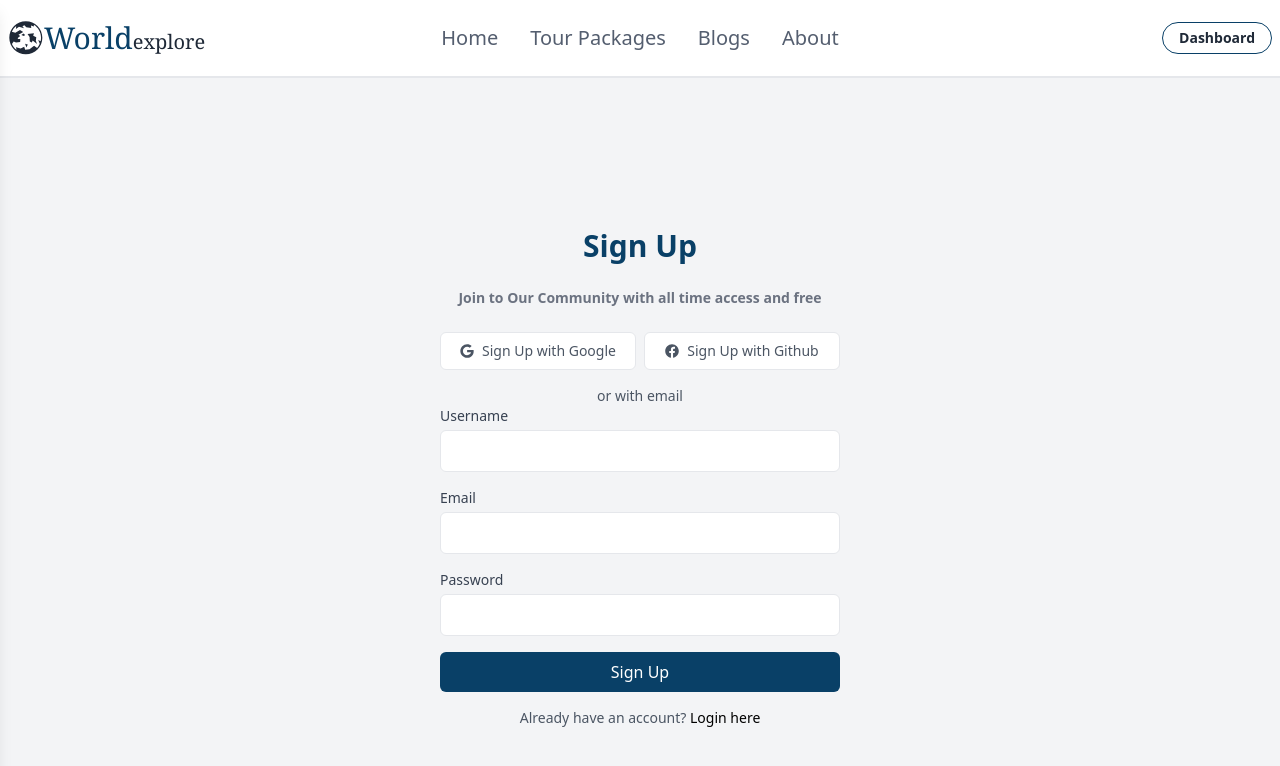
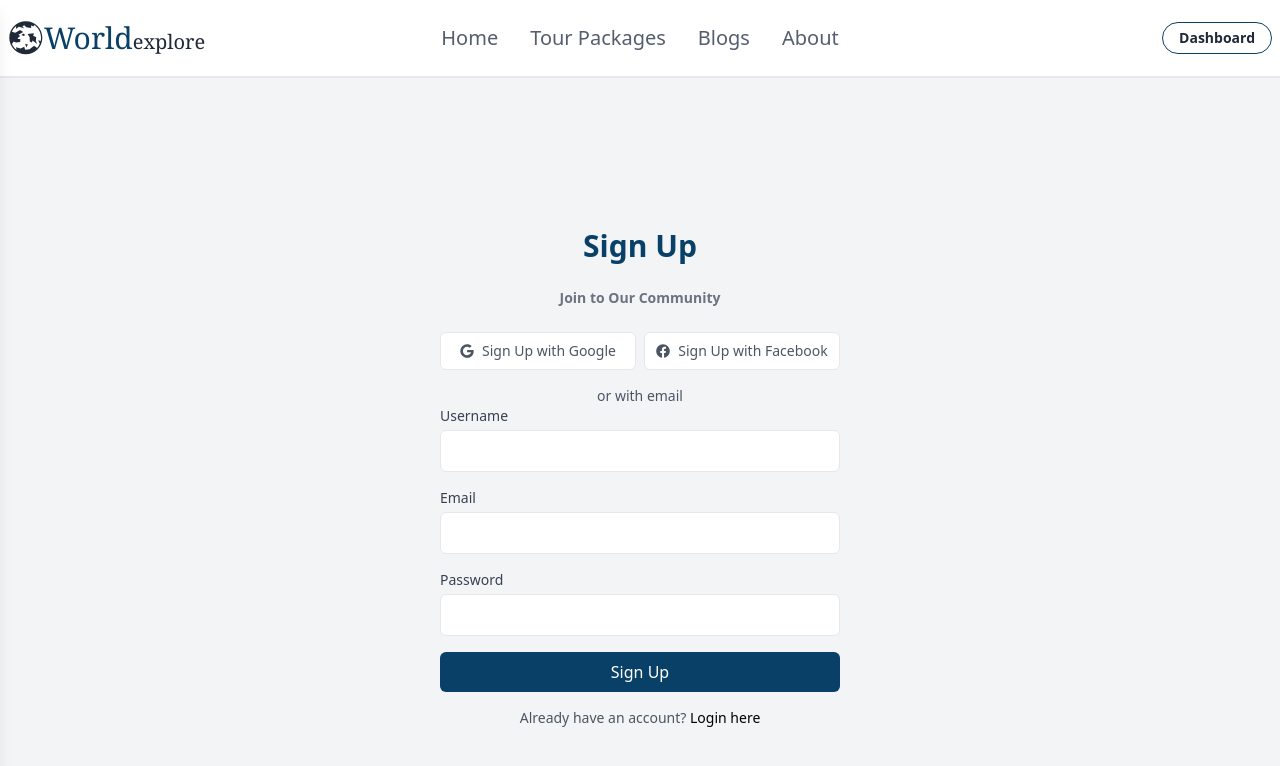
Before and after one commit to Shihabuddin9/world-explore, a React (Vite) app: page /register in a window 1280 px wide. Shown: the top 766 px of the page. Built offline with nearby package versions, Linux system fonts and the light colour scheme; no server answers.

Commit message:
userName add on navbar

```diff
--- a/src/component/Shared/Login/Login.jsx
+++ b/src/component/Shared/Login/Login.jsx
@@ -58,7 +58,7 @@ const Login = () => {
                 <div className="w-full bg-gray-100 flex items-center justify-center">
                     <div className="max-w-md w-full p-6">
                         <h1 className="text-3xl font-semibold mb-6 text-color text-center">Sign in</h1>
-                        <h1 className="text-sm font-semibold mb-6 text-gray-500 text-center">Join to Our Community with all time access and free </h1>
+                        <h1 className="text-sm font-semibold mb-6 text-gray-500 text-center">Join to Our Community</h1>
                         <div className="mt-4 flex flex-col lg:flex-row items-center justify-between">
                             <div className="w-full lg:w-1/2 mb-2 lg:mb-0">
                                 <button onClick={handleSignInWithGoogle} type="button" className="w-full flex justify-center items-center gap-2 bg-white text-sm text-gray-600 p-2 rounded-md border border-gray-200 focus:outline-none focus:ring-2 focus:ring-offset-2 focus:ring-gray-200 transition-colors duration-300 hover:border-[#094067]">
@@ -66,7 +66,7 @@ const Login = () => {
                             </div>
                             <div className="w-full lg:w-1/2 ml-0 lg:ml-2">
                                 <button type="button" className="w-full flex justify-center items-center gap-2 bg-white text-sm text-gray-600 p-2 rounded-md hover:bg-gray-50 border border-gray-200 focus:outline-none focus:ring-2 focus:ring-offset-2 focus:ring-gray-200 transition-colors duration-300 hover:border-[#094067]">
-                                    <FaFacebook />  Sign Up with Github </button>
+                                    <FaFacebook />  Sign Up with Facebook </button>
                             </div>
                         </div>
                         <div className="mt-4 text-sm text-gray-600 text-center">
--- a/src/component/Shared/Navbar/Navbar.jsx
+++ b/src/component/Shared/Navbar/Navbar.jsx
@@ -4,11 +4,7 @@ import { GiWorld } from "react-icons/gi";
 import './Navbar.css'
 import { AuthProvider } from "../../Provider/AuthContext/AuthContext";
 import { toast } from "react-toastify";
-// import { CgProfile } from "react-icons/cg";
-// import { MdOutlineLogout } from "react-icons/md";
 import { IoIosArrowDown } from "react-icons/io";
-
-
 
 
 const Navbar = () => {
@@ -91,7 +87,17 @@ const Navbar = () => {
                 {
                     user ?
                         <div className="dropdown dropdown-end ">
-                            <div tabIndex={0} role="button" className=" m-1 flex justify-center  items-center "><span className="font-semibold text-[#094067]">Shihab Uddin</span><IoIosArrowDown className="ml-2 text-xl mt-2" /></div>
+                            <div tabIndex={0} role="button" className=" m-1 flex justify-center  items-center "><span className="font-semibold text-[#094067]">
+                                {
+                                    user?.displayName ? user?.displayName
+                                        :
+                                        <div className="avatar placeholder">
+                                            <div className="bg-[#094067] text-neutral-content w-8 rounded-full">
+                                                <span className="">{user?.email.substring(0, 1)}</span>
+                                            </div>
+                                        </div>
+                                }
+                            </span><IoIosArrowDown className="ml-1 text-xl mt-1" /></div>
 
                             <ul tabIndex={0} className="dropdown-content menu bg-base-100 rounded-box z-[1] w-52 p-2 shadow text-[#094067]">
                                 <Link to='/dashboard'>
--- a/src/component/Shared/Register/Register.jsx
+++ b/src/component/Shared/Register/Register.jsx
@@ -57,7 +57,7 @@ const Register = () => {
                 <div className="w-full bg-gray-100 flex items-center justify-center">
                     <div className="max-w-md w-full p-6">
                         <h1 className="text-3xl font-semibold mb-6 text-color text-center">Sign Up</h1>
-                        <h1 className="text-sm font-semibold mb-6 text-gray-500 text-center">Join to Our Community with all time access and free </h1>
+                        <h1 className="text-sm font-semibold mb-6 text-gray-500 text-center">Join to Our Community </h1>
                         <div className="mt-4 flex flex-col lg:flex-row items-center justify-between">
                             <div className="w-full lg:w-1/2 mb-2 lg:mb-0">
                                 <button onClick={handleSignInWithGoogle} type="button" className="w-full flex justify-center items-center gap-2 bg-white text-sm text-gray-600 p-2 rounded-md hover:bg-gray-50 border border-gray-200 focus:outline-none focus:ring-2 focus:ring-offset-2 focus:ring-gray-200 transition-colors duration-300">
@@ -65,7 +65,7 @@ const Register = () => {
                             </div>
                             <div className="w-full lg:w-1/2 ml-0 lg:ml-2">
                                 <button type="button" className="w-full flex justify-center items-center gap-2 bg-white text-sm text-gray-600 p-2 rounded-md hover:bg-gray-50 border border-gray-200 focus:outline-none focus:ring-2 focus:ring-offset-2 focus:ring-gray-200 transition-colors duration-300">
-                                    <FaFacebook />  Sign Up with Github </button>
+                                    <FaFacebook />  Sign Up with Facebook </button>
                             </div>
                         </div>
                         <div className="mt-4 text-sm text-gray-600 text-center">
```
Also changed, not shown: src/component/Provider/AuthContext/AuthContext.jsx (+1 -12 lines).
